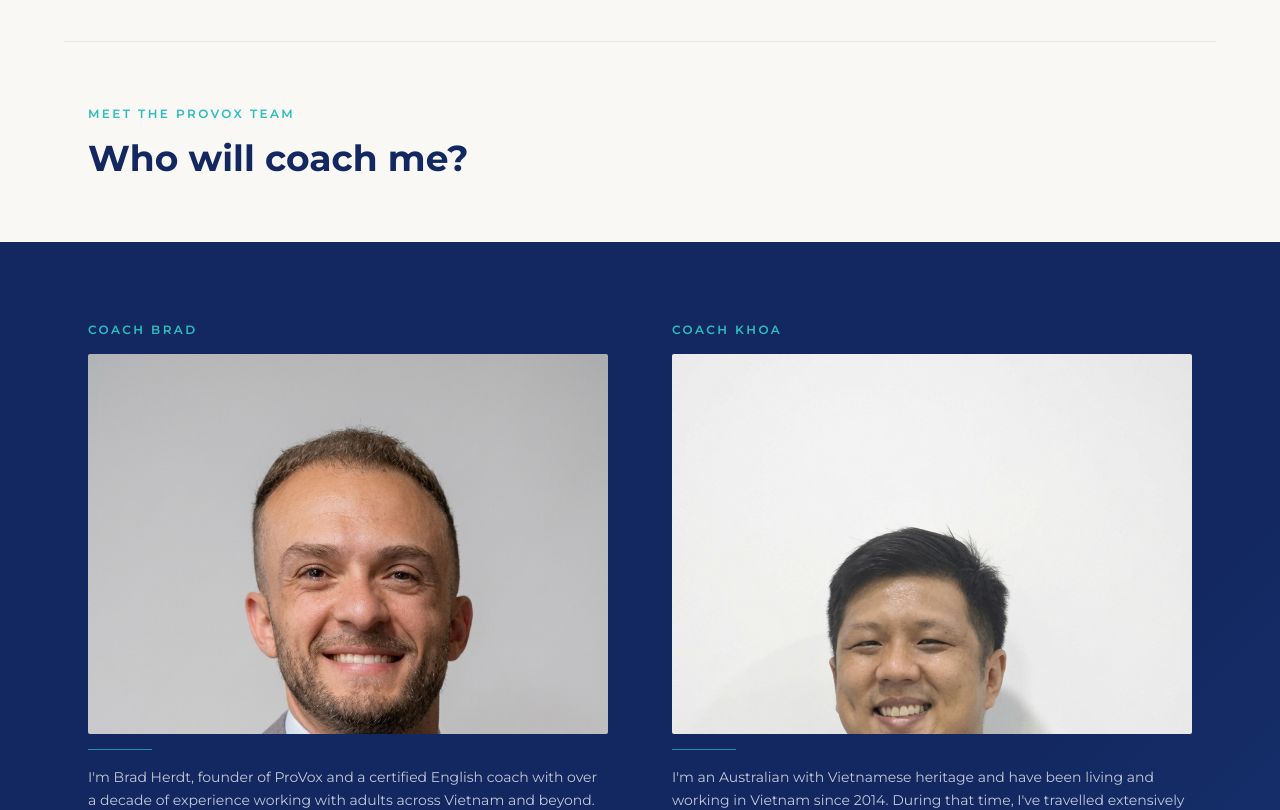
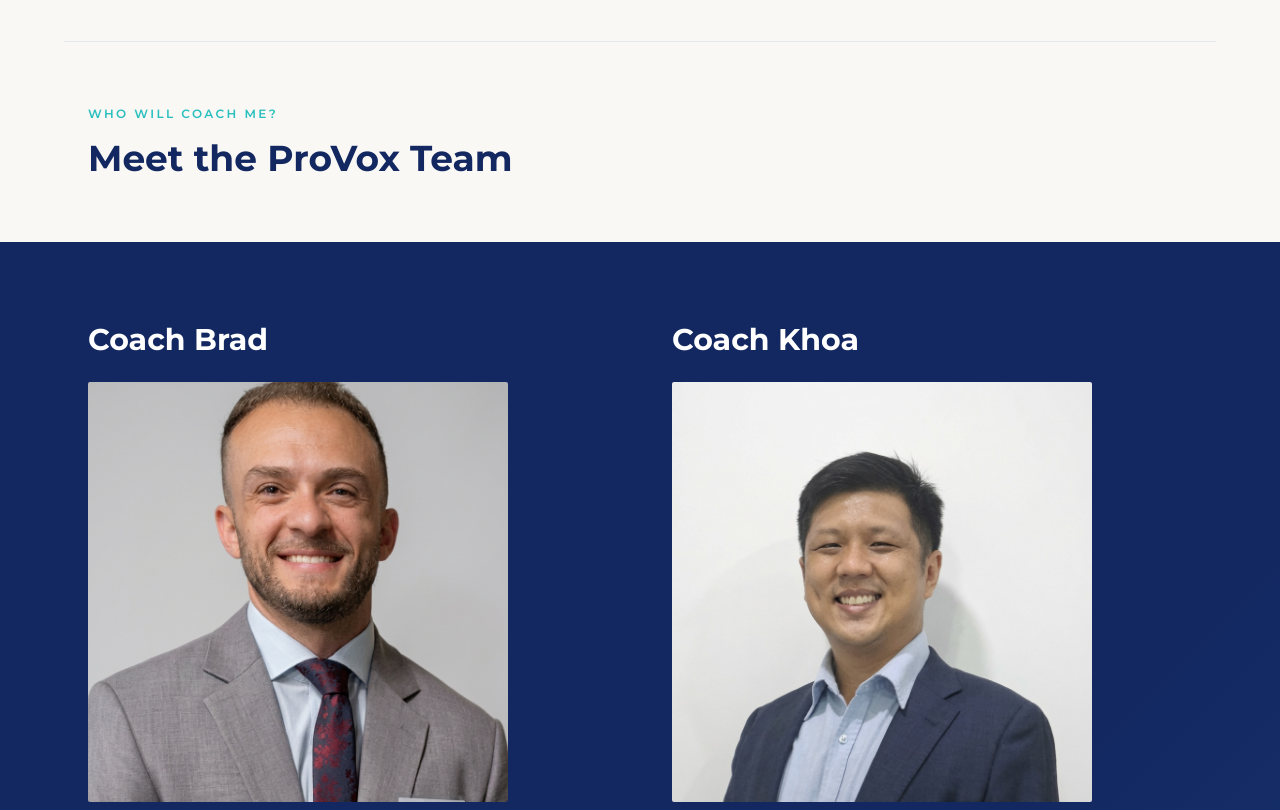
Before and after one commit to provoxenglishcoaching/provox-landing, a Next.js app: page /en in a window 1280 px wide. Shown: the part 3240-4050 px from the top of the page. Built offline with nearby package versions, Linux system fonts and the light colour scheme.

Commit message:
Fix coach photos and headings

```diff
--- a/src/components/sections/About.tsx
+++ b/src/components/sections/About.tsx
@@ -33,14 +33,16 @@
   return (
     <section id="about">
       {/* Section intro — outside dark box, left aligned */}
+      {/* "Who will coach me?" is now the small teal label */}
+      {/* "Meet the ProVox Team" is now the big bold heading */}
       <div className="border-t px-6 py-16 max-w-6xl mx-auto" style={{ borderColor: 'var(--border)' }}>
         <p className="text-xs uppercase tracking-[0.2em] font-semibold mb-4"
           style={{ color: 'var(--accent)', fontFamily: 'Montserrat, sans-serif' }}>
-          Meet the ProVox team
+          Who will coach me?
         </p>
         <h2 className="text-3xl md:text-4xl font-bold"
           style={{ color: 'var(--primary)', fontFamily: 'Montserrat, sans-serif' }}>
-          Who will coach me?
+          Meet the ProVox Team
         </h2>
       </div>
 
@@ -53,27 +55,26 @@
             {coaches.map((coach) => (
               <div key={coach.id} className="flex flex-col">
 
-                {/* Coach name above photo */}
-                <p className="text-xs uppercase tracking-[0.2em] font-semibold mb-4"
-                  style={{ color: 'var(--accent)', fontFamily: 'Montserrat, sans-serif' }}>
+                {/* Coach name — big and prominent */}
+                <h3 className="text-2xl md:text-3xl font-bold mb-6 text-white"
+                  style={{ fontFamily: 'Montserrat, sans-serif' }}>
                   {coach.name}
-                </p>
+                </h3>
 
-                {/* Photo */}
-                <div className="relative mb-8">
-                  <div className="overflow-hidden w-full"
-                    style={{ aspectRatio: '4/5', borderRadius: '2px', background: 'rgba(19,40,97,0.4)', maxHeight: '380px' }}>
-                    <Image
-                      src={coach.photo}
-                      alt={coach.alt}
-                      width={400}
-                      height={500}
-                      className="w-full h-full object-cover object-top"
-                    />
-                  </div>
-                  <div className="absolute -bottom-4 left-0 h-px w-16"
-                    style={{ background: 'rgba(42,191,191,0.7)' }} aria-hidden="true" />
+                {/* Photo — square crop, face centered */}
+                <div className="relative mb-8 w-full overflow-hidden"
+                  style={{ aspectRatio: '1/1', borderRadius: '2px', maxWidth: '420px' }}>
+                  <Image
+                    src={coach.photo}
+                    alt={coach.alt}
+                    fill
+                    className="object-cover object-center"
+                    sizes="(max-width: 768px) 100vw, 50vw"
+                  />
                 </div>
+
+                {/* Teal accent line */}
+                <div className="mb-8 w-12 h-px" style={{ background: 'rgba(42,191,191,0.7)' }} aria-hidden="true" />
 
                 {/* Bio paragraphs */}
                 <div className="flex flex-col gap-4 flex-1">
```
